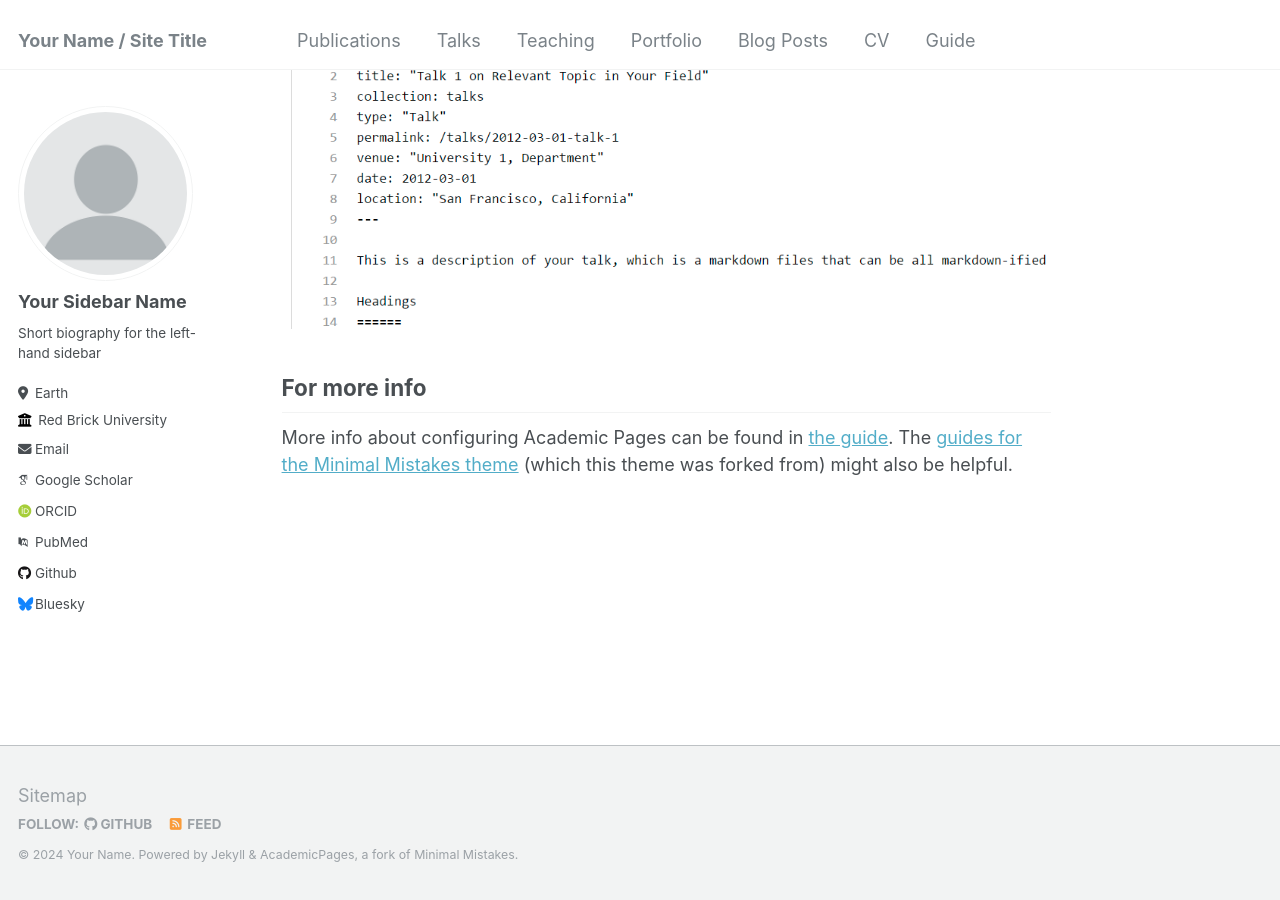
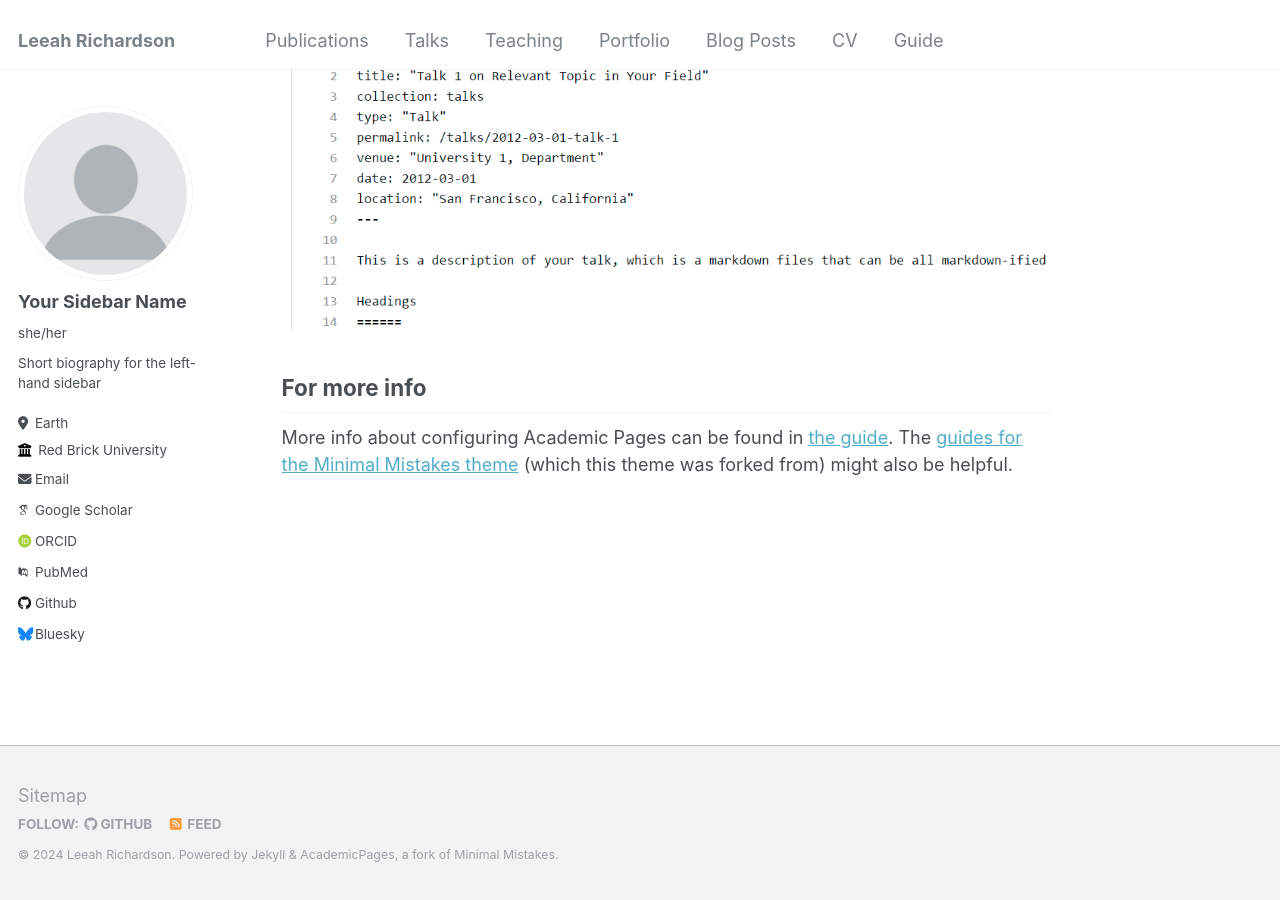
Before and after one commit to leeahrichardson/websitefail, a Jekyll site: the page built from _pages/about.md, in a window 1280 px wide and 900 px high, scrolled down 2660 px. Built offline with Jekyll 4.4.1, drawn with Linux system fonts in a browser that asks for light colours; some web fonts are replaced.

Commit message:
Update _config.yml

```diff
--- a/_config.yml
+++ b/_config.yml
@@ -8,13 +8,13 @@
 
 # Basic Site Settings
 locale                   : "en-US"
-title                    : "Your Name / Site Title"
+title                    : "Leeah Richardson"
 title_separator          : "-"
-name                     : &name "Your Name"
-description              : &description "personal description"
-url                      : https://academicpages.github.io # the base hostname & protocol for your site e.g. "https://mmistakes.github.io"
+name                     : &name "Leeah Richardson"
+description              : &description "PhD Candidate - UT Austin"
+url                      : https://leeahrichardson.github.io # the base hostname & protocol for your site e.g. "https://mmistakes.github.io"
 baseurl                  : "" # the subpath of your site, e.g. "/blog"
-repository               : "academicpages/academicpages.github.io"
+repository               : "leeahrichardson/leeahrichardson.github.io"
 
 # Site Author - The following control what appear as part of the author content on the side bar.
 #               If a field is blank the icon and link will not appear, otherwise it will be shown.
@@ -23,7 +23,7 @@ author:
   # Biographic information
   avatar           : "profile.png"
   name             : "Your Sidebar Name"
-  pronouns         : # example: "she/her"
+  pronouns         : "she/her" # example: "she/her"
   bio              : "Short biography for the left-hand sidebar"
   location         : "Earth"
   employer         : "Red Brick University"
@@ -32,9 +32,9 @@ author:
 
   # Academic websites
   arxiv            : # URL - Update with the correct link to your profile
-  googlescholar    : "https://scholar.google.com/citations?user=PS_CX0AAAAAJ"
+  googlescholar    : "https://scholar.google.com/citations?user=pBsX7DwAAAAJ&hl=en"
   impactstory      : # URL
-  orcid            : "http://orcid.org/yourorcidurl"
+  orcid            : "https://orcid.org/0000-0002-2118-8765"
   semantic         : # URL
   pubmed           : "https://www.ncbi.nlm.nih.gov/pubmed/?term=john+snow"
   researchgate     : # URL
```
